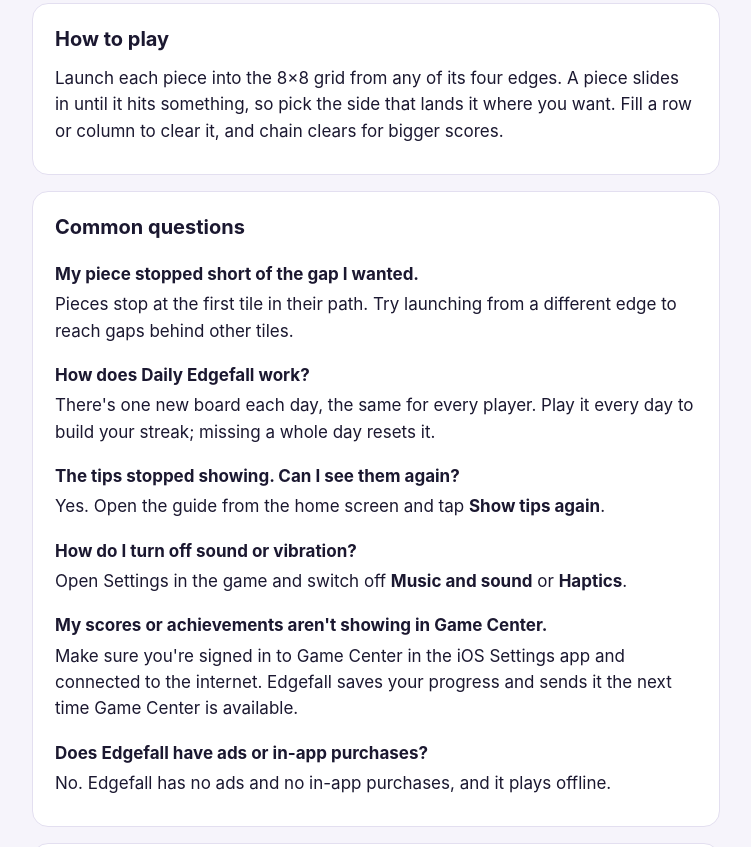
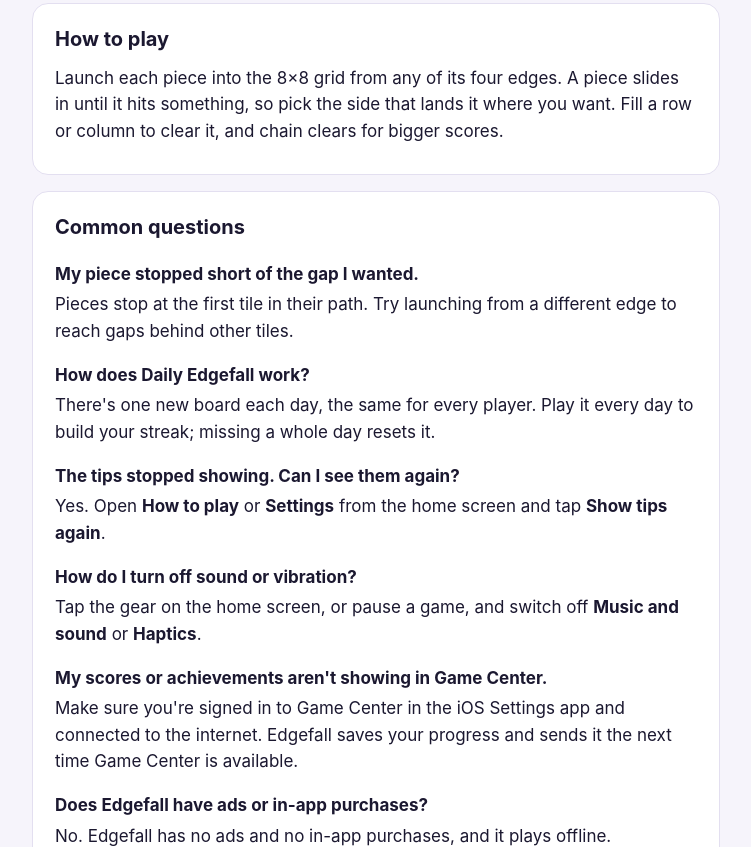
Before and after one commit to softpj/edgefall, a plain HTML site: page index.html in a window 1280 px wide. Shown: the part 402-1249 px from the top of the page, without its empty margins (264-1015 px from the left). Drawn offline with Linux system fonts and the light colour scheme.

Commit message:
Point support answers to the new Settings gear

```diff
--- a/index.html
+++ b/index.html
@@ -54,9 +54,9 @@
     <h3>How does Daily Edgefall work?</h3>
     <p>There's one new board each day, the same for every player. Play it every day to build your streak; missing a whole day resets it.</p>
     <h3>The tips stopped showing. Can I see them again?</h3>
-    <p>Yes. Open the guide from the home screen and tap <strong>Show tips again</strong>.</p>
+    <p>Yes. Open <strong>How to play</strong> or <strong>Settings</strong> from the home screen and tap <strong>Show tips again</strong>.</p>
     <h3>How do I turn off sound or vibration?</h3>
-    <p>Open Settings in the game and switch off <strong>Music and sound</strong> or <strong>Haptics</strong>.</p>
+    <p>Tap the gear on the home screen, or pause a game, and switch off <strong>Music and sound</strong> or <strong>Haptics</strong>.</p>
     <h3>My scores or achievements aren't showing in Game Center.</h3>
     <p>Make sure you're signed in to Game Center in the iOS Settings app and connected to the internet. Edgefall saves your progress and sends it the next time Game Center is available.</p>
     <h3>Does Edgefall have ads or in-app purchases?</h3>
```
